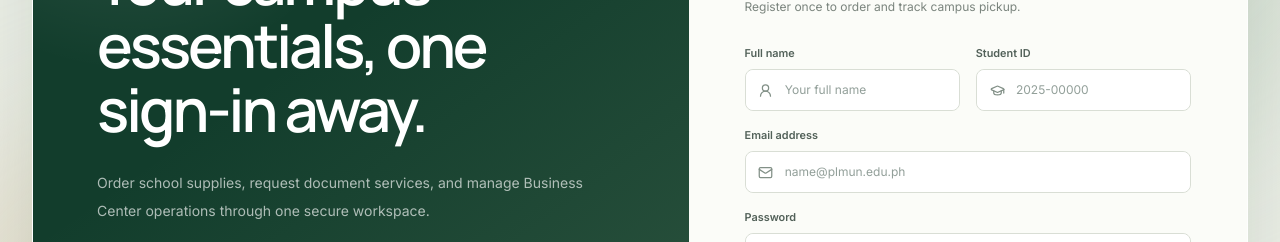
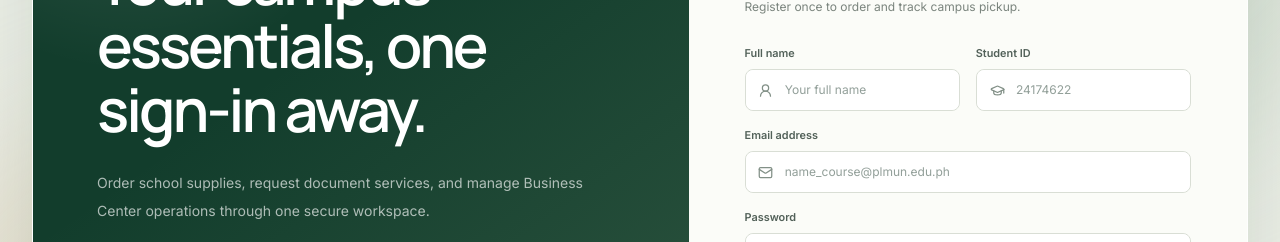
Before and after one commit to zanjzz/plmun-bc-pos, a React (Vite) app: page / in a window 1280 px wide. Both pictures are taken after a click on the button "Register". Shown: the part 300-542 px from the top of the page. Built offline with nearby package versions, Linux system fonts and the light colour scheme; the HTML template or start-up script is replaced by a standard one.

Commit message:
Prepare application for deployment

```diff
--- a/src/Login.tsx
+++ b/src/Login.tsx
@@ -175,7 +175,7 @@ export default function Login({ onAuthenticated }: { onAuthenticated: (user: Aut
                       <input
                         value={reference}
                         onChange={(event) => setReference(event.target.value)}
-                        placeholder="2025-00000"
+                        placeholder="24174622"
                         required
                       />
                     </div>
@@ -190,7 +190,7 @@ export default function Login({ onAuthenticated }: { onAuthenticated: (user: Aut
                     type="email"
                     value={email}
                     onChange={(event) => setEmail(event.target.value)}
-                    placeholder="name@plmun.edu.ph"
+                    placeholder="name_course@plmun.edu.ph"
                     autoComplete="username"
                     required
                   />
```
